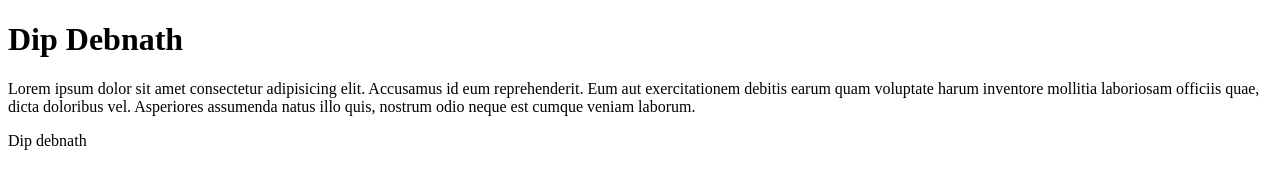
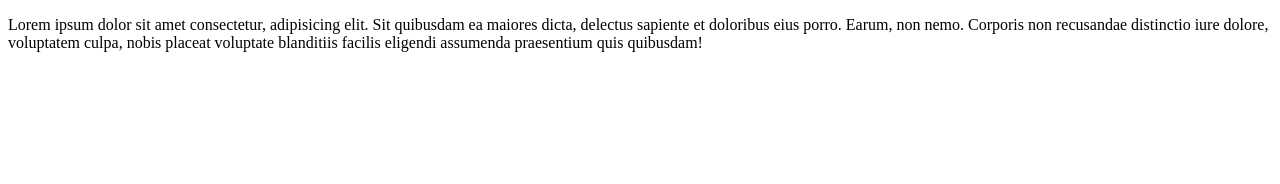
Before and after one commit to ddip94/first-project, a plain HTML site: page index.html in a window 1280 px wide. Drawn offline with Linux system fonts and the light colour scheme.

Commit message:
ptag-added

```diff
--- a/index.html
+++ b/index.html
@@ -6,14 +6,12 @@
     <title>Document</title>
   </head>
   <body>
-    <h1>Dip Debnath</h1>
     <p>
-      Lorem ipsum dolor sit amet consectetur adipisicing elit. Accusamus id eum
-      reprehenderit. Eum aut exercitationem debitis earum quam voluptate harum
-      inventore mollitia laboriosam officiis quae, dicta doloribus vel.
-      Asperiores assumenda natus illo quis, nostrum odio neque est cumque veniam
-      laborum.
+      Lorem ipsum dolor sit amet consectetur, adipisicing elit. Sit quibusdam ea
+      maiores dicta, delectus sapiente et doloribus eius porro. Earum, non nemo.
+      Corporis non recusandae distinctio iure dolore, voluptatem culpa, nobis
+      placeat voluptate blanditiis facilis eligendi assumenda praesentium quis
+      quibusdam!
     </p>
-    <p> Dip debnath </p>
   </body>
 </html>
```
